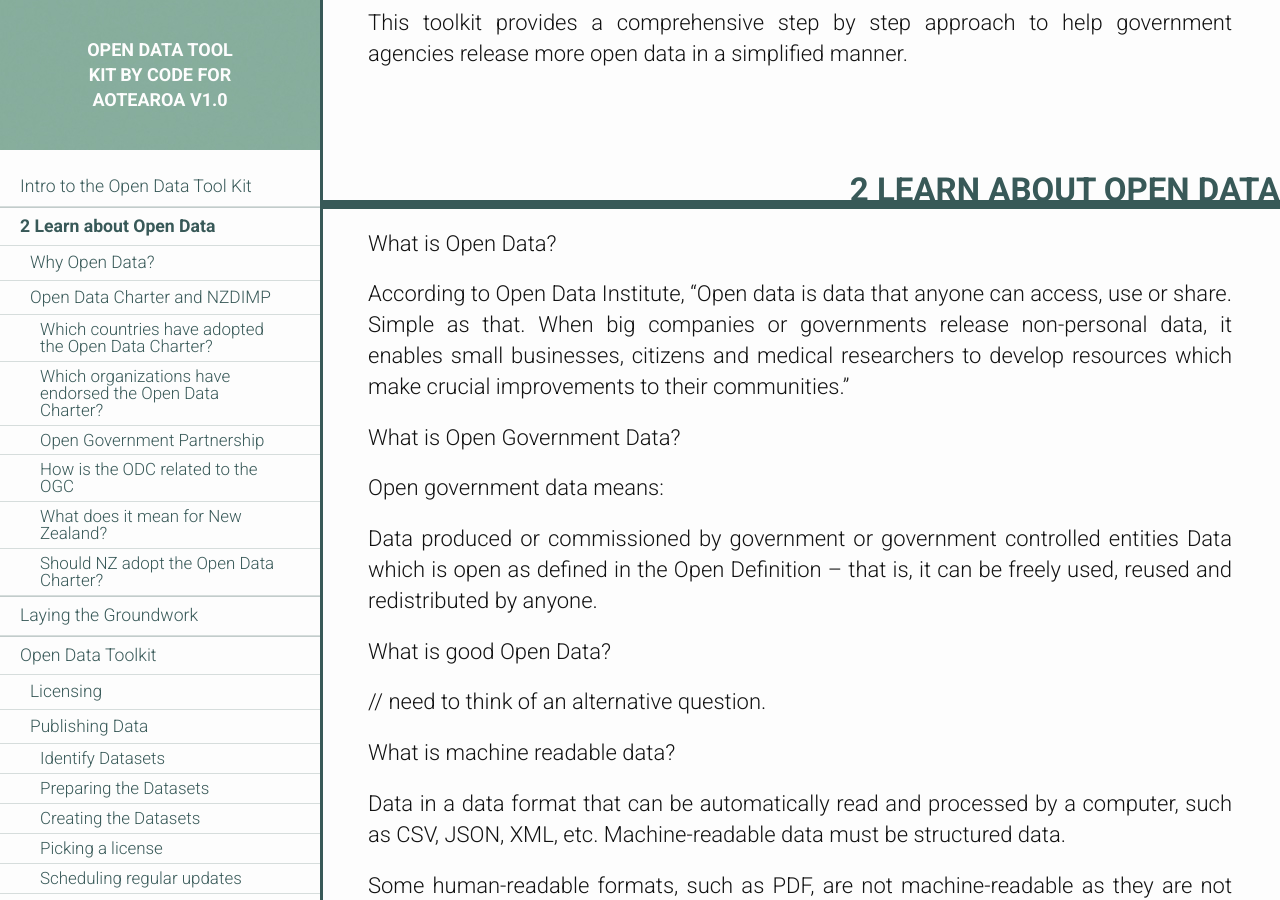
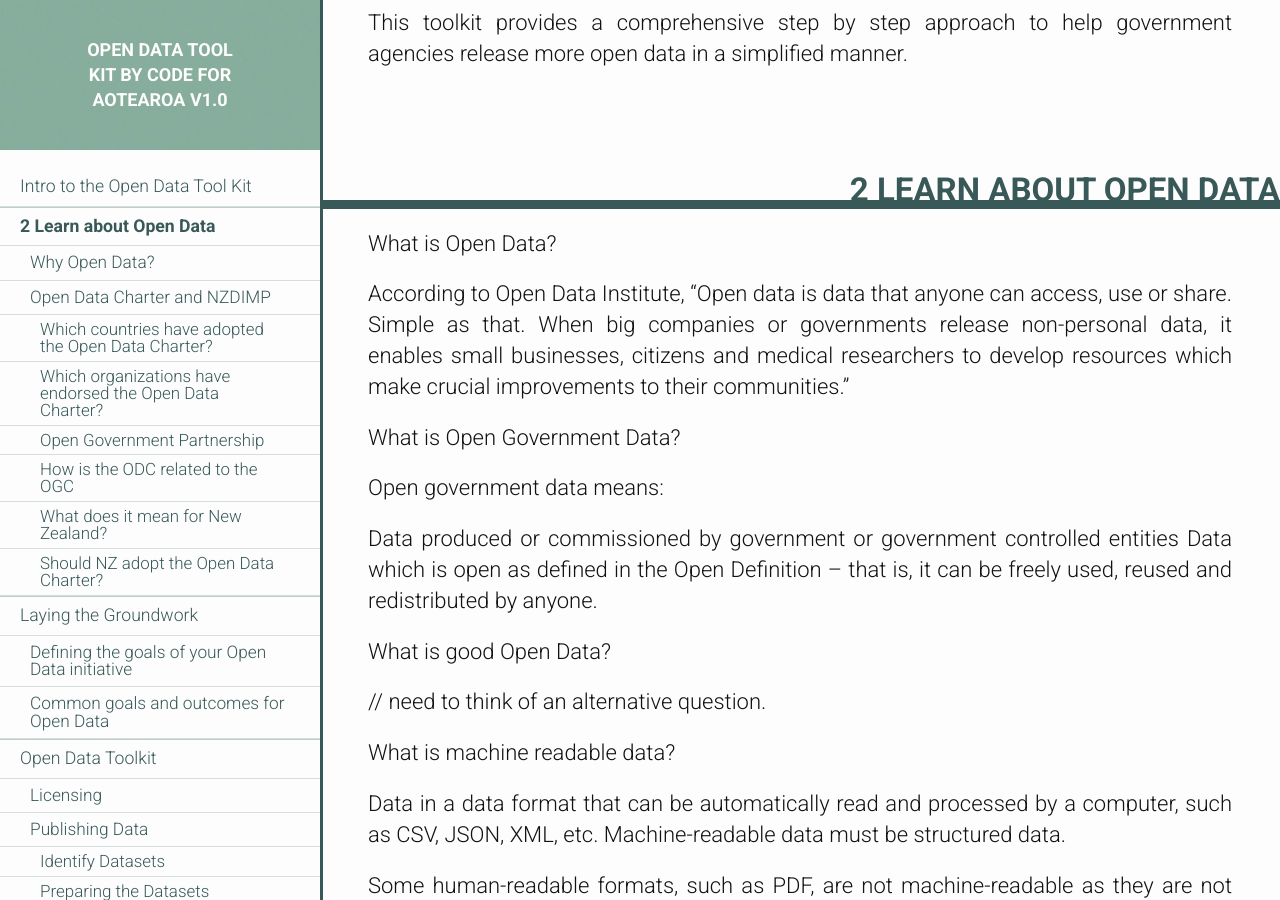
Before and after one commit to codeforaotearoa/opendata-toolkit, a Jekyll site: the page docs/index.html, which Jekyll copies as it is, in a window 1280 px wide and 900 px high, scrolled down 376 px. Built offline with Jekyll 4.4.1, drawn with Linux system fonts in a browser that asks for light colours.

Commit message:
Fixed broken linking between pages

```diff
--- a/docs/index.html
+++ b/docs/index.html
@@ -79,6 +79,16 @@
 
             <ul>
 
+
+                    <li >
+                        <a href="#defining-goals">Defining the goals of your Open Data initiative</a>
+
+                    </li>
+
+                    <li >
+                        <a href="#common-goals-and-outcomes">Common goals and outcomes for Open Data</a>
+
+                    </li>
 
             </ul>
 
```
Also changed, not shown: _entries/03 Laying the Groundwork/common-goals-and-outcomes.md (+1 -0 lines), _entries/03 Laying the Groundwork/defining-goals.md (+1 -0 lines).
